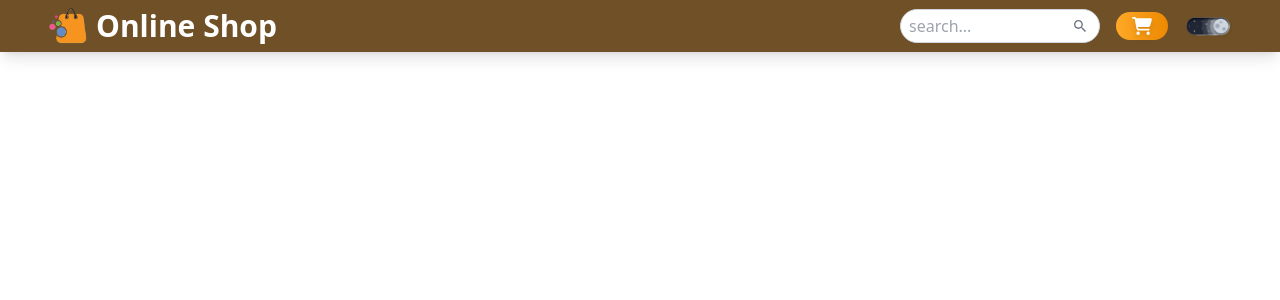
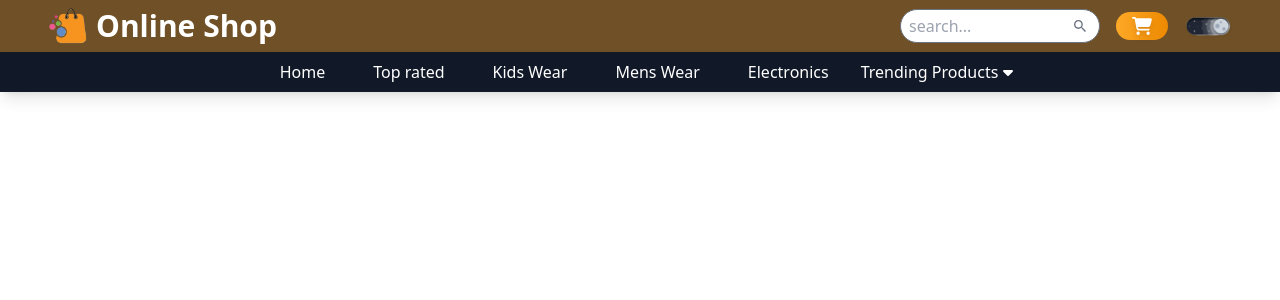
Before and after one commit to Paradise1373/11_commerce_website, a React (Vite) app: page / in a window 1280 px wide. Shown: the top 300 px of the page. Built offline with nearby package versions, Linux system fonts and the light colour scheme.

Commit message:
complete Navbar & Dropdown

```diff
--- a/src/components/Navbar.jsx
+++ b/src/components/Navbar.jsx
@@ -1,10 +1,56 @@
 import React from 'react'
 
 import Logo from '../assets/logo.png'
-import { FaCartShopping } from 'react-icons/fa6'
+import { FaCaretDown, FaCartShopping } from 'react-icons/fa6'
 import { IoMdSearch } from 'react-icons/io'
 
 import DarkMode from './DarkMode'
+
+const Menu = [
+  {
+    id: 1,
+    name: 'Home',
+    link: '#',
+  },
+  {
+    id: 2,
+    name: 'Top rated',
+    link: '/#services',
+  },
+  {
+    id: 3,
+    name: 'Kids Wear',
+    link: '#',
+  },
+  {
+    id: 4,
+    name: 'Mens Wear',
+    link: '#',
+  },
+  {
+    id: 5,
+    name: 'Electronics',
+    link: '#',
+  },
+]
+
+const DropdownLinks = [
+  {
+    id: 1,
+    name: 'Trending Products',
+    link: '/#',
+  },
+  {
+    id: 2,
+    name: 'Best Selling',
+    link: '/#',
+  },
+  {
+    id: 3,
+    name: 'Top Rated',
+    link: '/#',
+  },
+]
 
 const Navbar = () => {
   return (
@@ -24,7 +70,7 @@ const Navbar = () => {
               <input
                 type='text'
                 placeholder='search...'
-                className='w-[200px] sm-w-[200px] group-hover:w-[300px] px-2 py-1 rounded-full border transition-all duration-300 border-gray-300 focus:outline-none focus:border-1 focus:border-orange-400'
+                className='w-[200px] sm-w-[200px] group-hover:w-[300px] px-2 py-1 rounded-full border transition-all duration-300 border-gray-300 focus:outline-none focus:border-1 dark:border-gray-500 dark-bg-gray-800 focus:border-orange-400'
               />
               <IoMdSearch className='absolute text-gray-500 -translate-y-1/2 group-hover:text-primary top-1/2 right-3' />
             </div>
@@ -46,7 +92,41 @@ const Navbar = () => {
         </div>
       </div>
       {/* Lower Navbar */}
-      <div></div>
+      <div className='flex justify-center '>
+        <ul className='items-center hidden gap-4 md:flex'>
+          {Menu.map((item) => (
+            <li
+              className='inline-block px-4 duration-300 hover:text-primary'
+              key={item.id}
+            >
+              <a href={item.link}>{item.name}</a>
+            </li>
+          ))}
+          {/* Simple Dropdown and Links */}
+          <li className='relative cursor-pointer group'>
+            <a href='#' className='flex gap-[2px] py-2 items-center'>
+              Trending Products
+              <span>
+                <FaCaretDown className='transition-all duration-200 group-hover:rotate-180' />
+              </span>
+            </a>
+            <div className='absolute hidden z-[9999] group-hover:block w-[150px] p-2 bg-white shadow-lg text-black rounded-md'>
+              <ul>
+                {DropdownLinks.map((item) => (
+                  <li key={item.id}>
+                    <a
+                      href={item.link}
+                      className='inline-block w-full p-3 rounded-md hover:bg-primary/20'
+                    >
+                      {item.name}
+                    </a>
+                  </li>
+                ))}
+              </ul>
+            </div>
+          </li>
+        </ul>
+      </div>
     </div>
   )
 }
```
